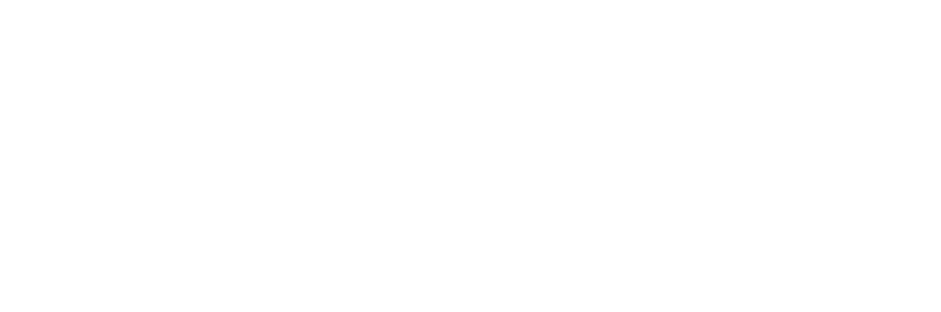
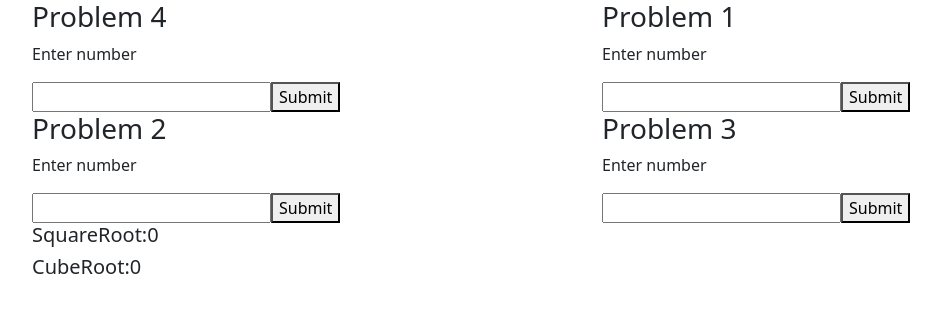
Before and after one commit to Jaya2Prakash/Assignment01_11_05_22, an Angular app: page /task in a window 1280 px wide. Before the commit this address led to /. Shown: the top 312 px of the page, without its empty margins (50-991 px from the left). Built offline with nearby package versions, Linux system fonts and the light colour scheme.

Commit message:
Assignment2

```diff
--- a/src/app/app-routing.module.ts
+++ b/src/app/app-routing.module.ts
@@ -1,9 +1,11 @@
 import { NgModule } from '@angular/core';
 import { RouterModule, Routes } from '@angular/router';
 import { FirstComponent } from './first/first.component';
+import { TaskComponent } from './task/task.component';
 
 const routes: Routes = [
-  {path:'first',component:FirstComponent}
+  {path:'first',component:FirstComponent},
+  {path:'task',component:TaskComponent}
 ];
 
 @NgModule({
--- a/src/app/app.module.ts
+++ b/src/app/app.module.ts
@@ -6,14 +6,16 @@
 import { AppRoutingModule } from './app-routing.module';
 import { AppComponent } from './app.component';
 import { FirstComponent } from './first/first.component';
-import { MyFilterValue, MyFilterValue1 } from './myfilter';
+import {  MyFilterValue, MyFilterValue1 } from './myfilter';
+import { TaskComponent } from './task/task.component';
 
 @NgModule({
   declarations: [
     AppComponent,
     FirstComponent,
     MyFilterValue,
-    MyFilterValue1
+    MyFilterValue1,
+    TaskComponent
   ],
   imports: [
     BrowserModule,
--- a/src/app/first/first.component.css
+++ b/src/app/first/first.component.css
@@ -1,10 +1,11 @@
-li a{
-    text-decoration: none;
-    color:black;
+*{
+    top: 0px;
 }
 li {
     list-style: none;
     padding-top: 20px;
+    color:black;
+    cursor: pointer;
 }
 
 .row{
--- a/src/app/first/first.component.html
+++ b/src/app/first/first.component.html
@@ -7,28 +7,17 @@
 
   <div class="row">
 
-    <div class="col-lg-3">
-      <li><a (click)="all()">All</a></li>
-      <li><a (click)="financial()">Financial</a></li>
-      <li><a (click)="technical()">Technical</a></li>
-      <li><a (click)="marketing()">Marketing</a></li>
-      <li><a (click)="hr()">Human Resource</a></li>
+    <div class="col-lg-3 col-mg-2">
+      <li (click)="all()">All</li>
+      <li (click)="financial()">Financial</li>
+      <li (click)="technical()">Technical</li>
+      <li (click)="marketing()">Marketing</li>
+      <li (click)="hr()">Human Resource</li>
     </div>
 
-    <!-- <div class="col-lg-2">
-      <input type="text" placeholder="Search.." [(ngModel)]='value' />
-      <div class="row">
-          <div *ngFor="let d of (details|myfiltervalue:value)" class="card" style="width: 375px;">
-              <div class="card-body">
-                  <h5 class="card-title">{{d.type}}</h5>
-                  <p class="card-text">{{d.data}}.</p>
-              </div>
-          </div>
-      </div>
-    </div> -->
 
 
-    <div class="col-lg-9 col-md-12">
+    <div class="col-lg-9">
         <input type="text" placeholder="Search.." [(ngModel)]='value' />
         <div class="row">
             <div *ngFor="let d of (details|myfiltervalue:value|myfiltervalue1:value1)" class="card">
@@ -39,5 +28,6 @@
             </div>
       </div>
     </div>
+
   </div>
 </div>
--- a/src/app/myfilter.ts
+++ b/src/app/myfilter.ts
@@ -11,20 +11,22 @@
         let temp
         if(!filtervalue)
             return value
-        if(value && value.length){
+        if(value && value.length)
+        {
             value.forEach((v:any)=>{
                 temp = v['data'].toUpperCase();
                 filtervalue = filtervalue.toUpperCase();
                 if(temp.includes(filtervalue))
                     results.push(v);
             })
-            return results;
+            if(results.length==0)
+                return value
+            else
+                return results;
         }
+
     }
 }
-
-
-
 
 @Pipe({
     name:'myfiltervalue1'
--- /dev/null
+++ b/src/app/task/task.component.html
@@ -0,0 +1,63 @@
+<div class="container">
+    <div class="row">
+        <div class="col-6">
+            <h3>Problem 4</h3>
+            <p>Enter number</p>
+            <input type="text" [(ngModel)]="val">
+            <button (click)="fib()">Submit</button>
+
+            <div *ngFor="let a of arr">
+                <h5>{{a}}</h5>
+            </div>
+        </div>
+
+        <div class="col-6">
+            <h3>Problem 1</h3>
+            <p>Enter number</p>
+            <input type="text" [(ngModel)]="val1">
+            <button (click)="num()">Submit</button>
+
+            <div *ngFor="let a of arr1">
+                <h5>{{a}}</h5>
+            </div>
+            <div>{{str}}</div>
+        </div>
+
+    </div>
+
+
+
+
+
+    <div class="row">
+        <div class="col-6">
+            <h3>Problem 2</h3>
+            <p>Enter number</p>
+            <input type="text" [(ngModel)]="val2">
+            <button (click)="root()">Submit</button>
+
+            <div>
+                <h5>SquareRoot:{{temp}}</h5>
+                <h5>CubeRoot:{{temp1}}</h5>
+            </div>
+        </div>
+
+        <div class="col-6">
+            <h3>Problem 3</h3>
+            <p>Enter number</p>
+            <input type="text" [(ngModel)]="val3">
+            <button (click)="Sort()">Submit</button>
+
+            <div *ngFor="let a of arr4">
+                <h3>even:{{a}}</h3>
+            </div>
+
+            <div *ngFor="let a of arr5">
+                <h3>odd:{{a}}</h3>
+            </div>
+        </div>
+
+    </div>
+
+
+</div>
--- /dev/null
+++ b/src/app/task/task.component.ts
@@ -0,0 +1,79 @@
+import { Component, OnInit } from '@angular/core';
+
+@Component({
+  selector: 'app-task',
+  templateUrl: './task.component.html',
+  styleUrls: ['./task.component.css']
+})
+export class TaskComponent implements OnInit {
+
+  f1: number = -1;
+  f2:number = 1;
+  f3:number = 0;
+  temp:number = 0;
+  temp1:number = 0
+  str:string=""
+
+  val:any
+  val1:any
+  val2:any
+  val3:any
+  arr : any =[]
+  arr1 : any =[]
+  arr2 : any =[]
+  arr3 : any =[]
+  arr4 : any =[]
+  arr5 : any =[]
+  constructor() { }
+
+  ngOnInit(): void {
+  }
+
+  fib(){
+    this.arr=[]
+      for(let i=0;i<this.val;i++){
+        this.f3=this.f1+this.f2
+        this.arr.push(this.f3)
+        this.f1=this.f2
+        this.f2=this.f3
+      }
+      console.log(this.arr)
+    }
+
+    num(){
+      this.arr1=[]
+      for(let i=0;i<=this.val1;i++){
+        this.arr1.push(i)
+      }
+      this.str=this.arr1.toString()
+      console.log(this.str)
+    }
+
+    root(){
+      for(let i=1;i<=this.val2;i++){
+        this.temp=Math.sqrt(i)
+        this.arr2.push(this.temp)
+        this.temp1=Math.cbrt(i)
+        this.arr3.push(this.temp)
+      }
+    }
+
+    Sort(){
+        for(let i=1;i<=this.val3;i++){
+        if(i%2==0)
+        {
+          this.arr4.push(i)
+
+        }
+        else{
+          this.arr5.push(i)
+        }
+
+      }
+      this.arr4.join()
+      this.arr5.join()
+      console.log(this.arr4)
+      console.log(this.arr5)
+
+  }
+}
--- a/src/styles.css
+++ b/src/styles.css
@@ -1,7 +1,9 @@
 /* You can add global styles to this file, and also import other style files */
 .container-fluid{
     background-color: rgba(220, 217, 217, 0.837);
-    position: fixed;
-    height: 100%;
-    width: 100%;
+    position: absolute;
+    /* position: relative; */
+    height:auto;
+    width:auto;
+    /* background-attachment: fixed; */
 }
```
Also changed, not shown: src/app/task/task.component.css (added), 1 other file (tests, documents, lock files or other folders). Lines whose indentation alone changed are shown as unchanged.
